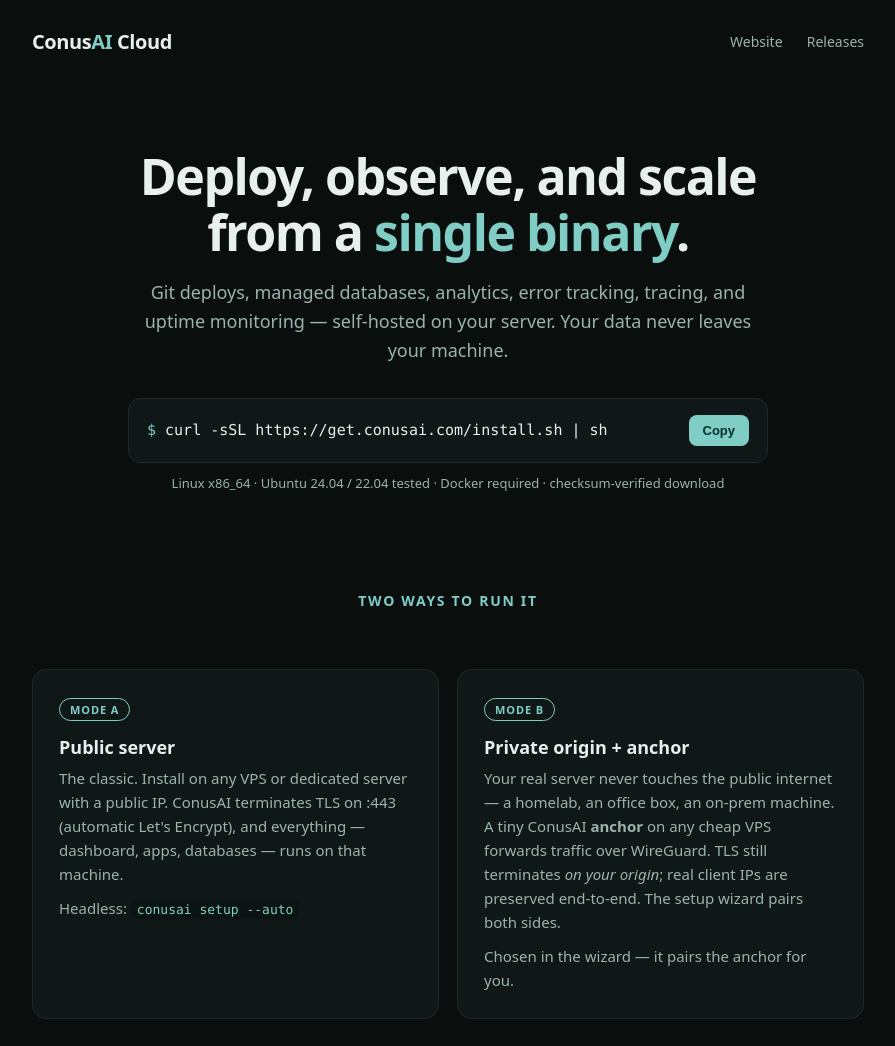
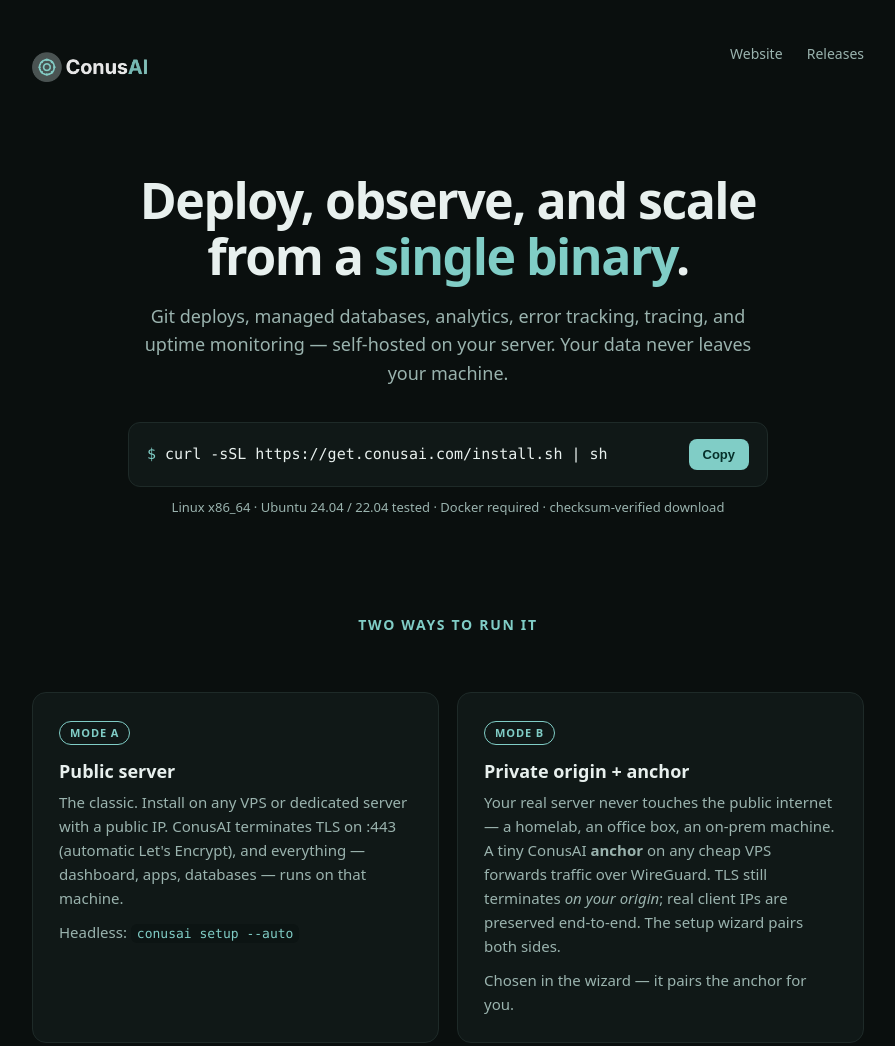
Before and after one commit to conusai/get, a plain HTML site: page index.html in a window 1280 px wide. Shown: the top 1046 px of the page, without its empty margins (192-1087 px from the left). Drawn offline with Linux system fonts and the light colour scheme.

Commit message:
Use the ConusAI logo on the landing page

```diff
--- a/index.html
+++ b/index.html
@@ -5,14 +5,17 @@
 <meta name="viewport" content="width=device-width, initial-scale=1">
 <title>ConusAI Cloud — Install</title>
 <meta name="description" content="Deploy, observe, and scale from a single binary. Install ConusAI Cloud on your own server in minutes — public server (Mode A) or private origin behind an anchor (Mode B).">
+<link rel="icon" type="image/png" href="/conusai-logo.png">
+<meta property="og:title" content="ConusAI Cloud — Install">
+<meta property="og:description" content="Deploy, observe, and scale from a single binary. Your servers or ours. Your data, always yours.">
+<meta property="og:image" content="https://get.conusai.com/conusai-logo.png">
 <style>
   :root{--bg:#0a0f0e;--panel:#101817;--line:#1e2a28;--text:#e8f0ee;--dim:#9ab3ae;--teal:#80cdc6;--teal-dk:#57b3aa;}
   *{box-sizing:border-box;margin:0;padding:0}
   body{background:var(--bg);color:var(--text);font:16px/1.6 ui-sans-serif,system-ui,-apple-system,"Segoe UI",Roboto,sans-serif;-webkit-font-smoothing:antialiased}
   .wrap{max-width:880px;margin:0 auto;padding:0 24px}
   header{padding:26px 0;display:flex;align-items:center;justify-content:space-between}
-  .logo{font-weight:800;font-size:20px;letter-spacing:-.02em}
-  .logo span{color:var(--teal)}
+  .logo img{height:30px;width:auto;display:block}
   header a{color:var(--dim);text-decoration:none;font-size:14px;margin-left:20px}
   header a:hover{color:var(--text)}
   .hero{text-align:center;padding:64px 0 40px}
@@ -46,7 +49,7 @@
 <div class="wrap">
 
 <header>
-  <div class="logo">Conus<span>AI</span> Cloud</div>
+  <div class="logo"><a href="https://www.conusai.com"><img src="/conusai-logo.png" alt="ConusAI Cloud"></a></div>
   <nav>
     <a href="https://www.conusai.com">Website</a>
     <a href="https://github.com/conusai/get/releases">Releases</a>
```
Also changed, not shown: conusai-logo.png (added).
